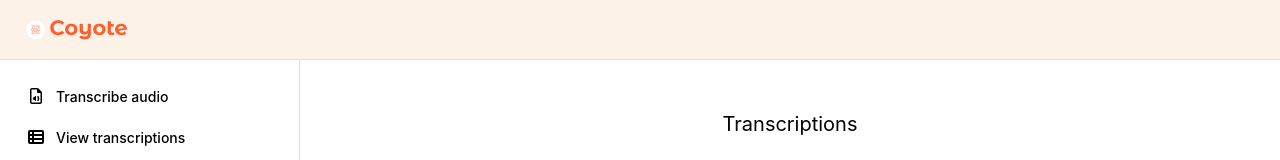
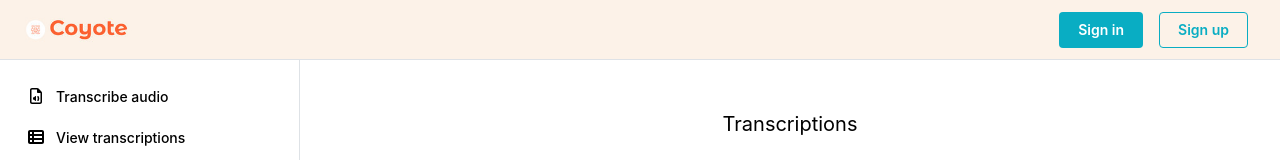
Before and after one commit to peterheywood708/Coyote, a React (Vite) app in the folder frontend/: page /transcriptions in a window 1280 px wide. Shown: the top 160 px of the page. Built offline with nearby package versions, Linux system fonts and the light colour scheme; no server answers.

Commit message:
Added sign up buttons

```diff
--- a/frontend/src/App.tsx
+++ b/frontend/src/App.tsx
@@ -5,6 +5,7 @@ import {
   MantineProvider,
   createTheme,
   NavLink,
+  Button,
 } from "@mantine/core";
 import { useDisclosure } from "@mantine/hooks";
 import "./App.css";
@@ -46,7 +47,7 @@ function App() {
         padding="md"
       >
         <AppShell.Header>
-          <Group h="100%" px="md">
+          <Group h="100%" px="md" justify="space-between">
             <Burger
               opened={opened}
               onClick={toggle}
@@ -54,6 +55,14 @@ function App() {
               size="sm"
             />
             <img src="logo.png" alt="Click here to return home" height="32" />
+            <Group h="100%" px="md">
+              <Button variant="filled" color="ocean-blue">
+                Sign in
+              </Button>
+              <Button variant="outline" color="ocean-blue">
+                Sign up
+              </Button>
+            </Group>
           </Group>
         </AppShell.Header>
 
--- a/frontend/src/pages/transcriptions.tsx
+++ b/frontend/src/pages/transcriptions.tsx
@@ -1,4 +1,11 @@
-import { Text, Space, Alert, Loader, Accordion } from "@mantine/core";
+import {
+  Text,
+  Space,
+  Alert,
+  Loader,
+  Accordion,
+  Container,
+} from "@mantine/core";
 import { useEffect, useState } from "react";
 import { FaCircleInfo } from "react-icons/fa6";
 
@@ -35,7 +42,7 @@ const Transcriptions = () => {
   }, [transcripts, setTranscripts]);
 
   return (
-    <>
+    <Container fluid>
       <Text size="xl">Transcriptions</Text>
       <Space h="md"></Space>
       {loading ? (
@@ -70,7 +77,7 @@ const Transcriptions = () => {
           ) : null}
         </>
       )}
-    </>
+    </Container>
   );
 };
 
```
